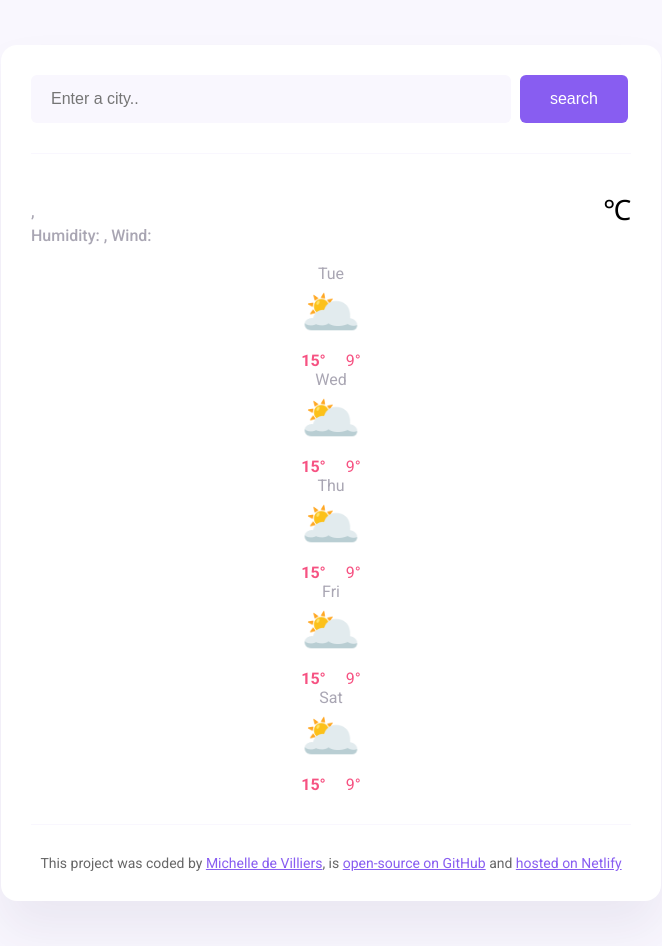
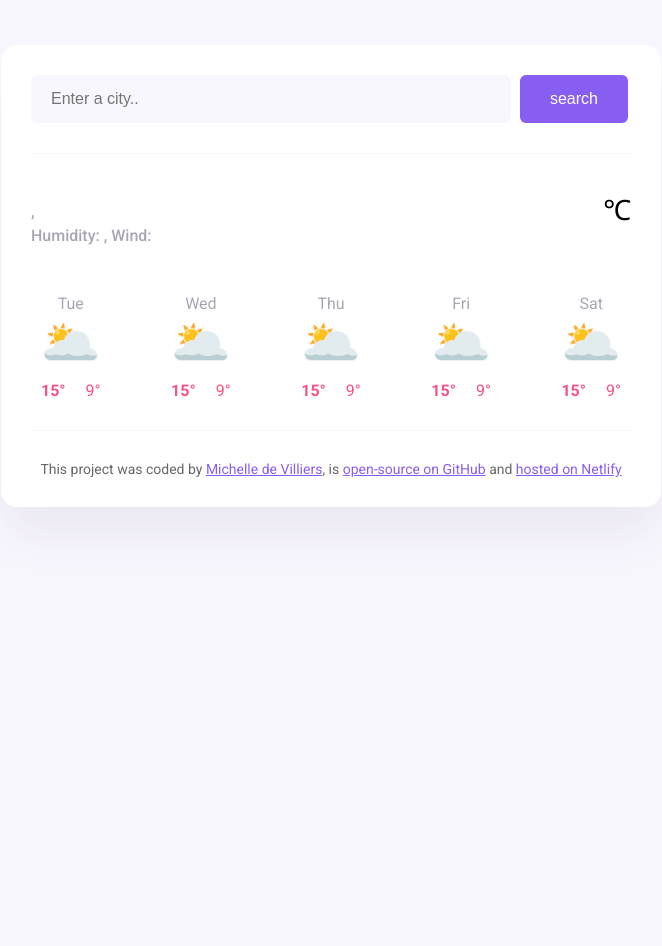
Before and after one commit to Michellex255/Meteo, a plain HTML site: page index.html in a window 1280 px wide. Shown: the whole page, without its empty margins (309-971 px from the left). After the commit the page ends 800 px from the top, so only its background shows below. Drawn offline with nearby package versions, Linux system fonts and the light colour scheme; no server answers; a web font is replaced by a local one.

Commit message:
Updated CSS class name for forecast layout

```diff
--- a/src/style.css
+++ b/src/style.css
@@ -91,7 +91,7 @@ main {
   margin-left: -60px;
 }
 
-.weather-forecast-container {
+#forecast {
   display: flex;
   justify-content: space-between;
   margin-top: 30px;
```
